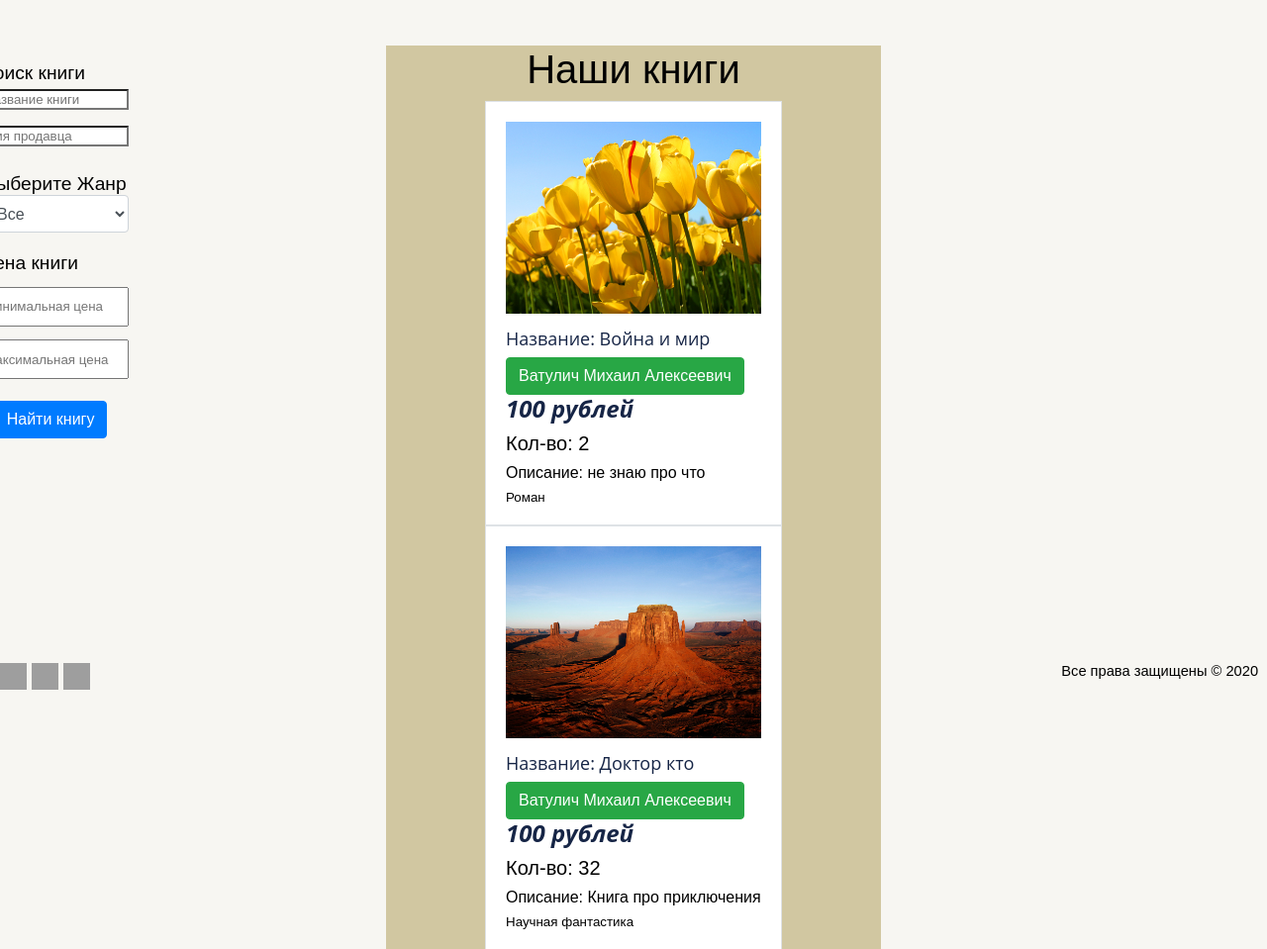
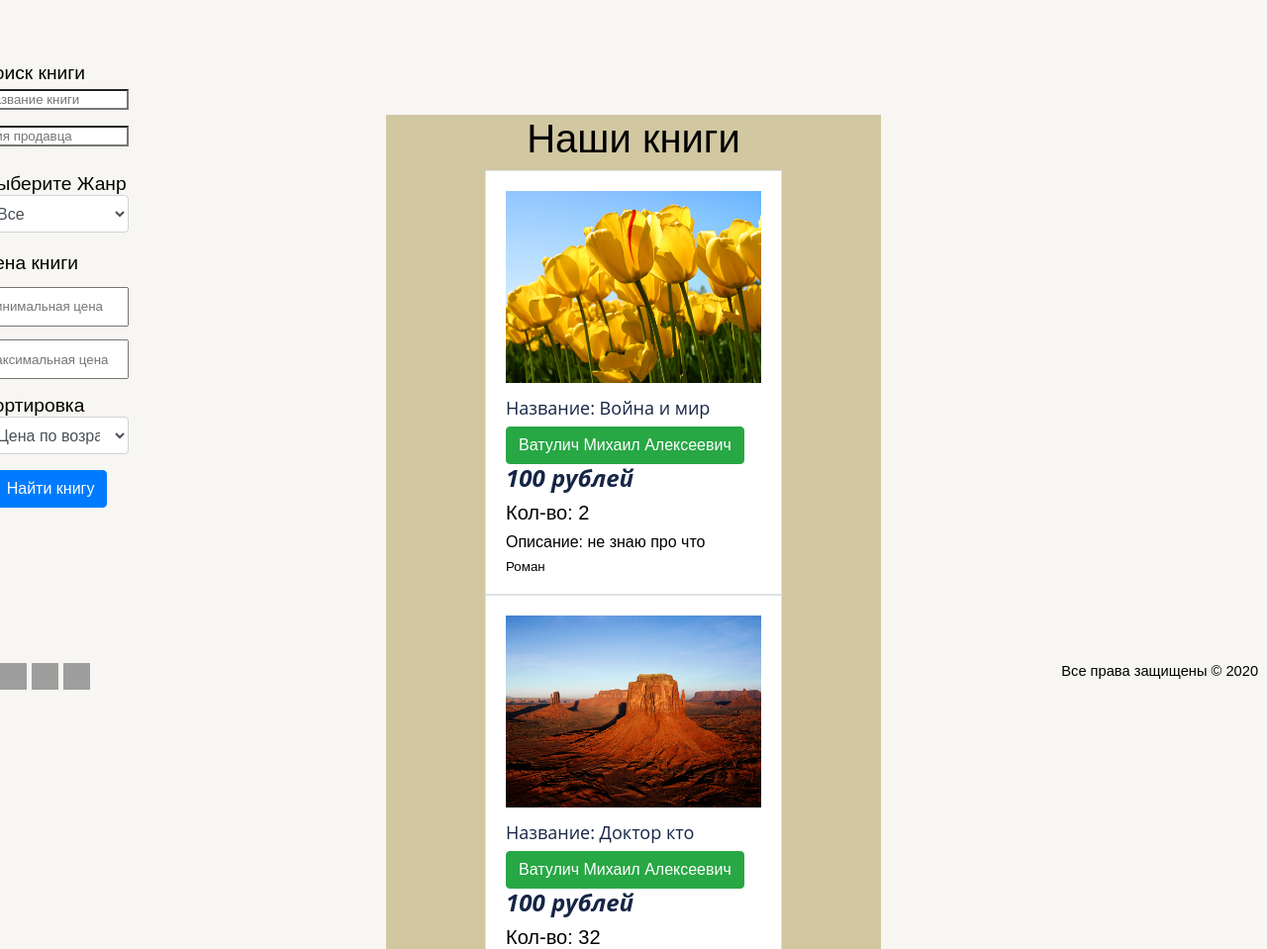
Before and after one commit to MishaVatulich/web_project, a Flask app: page / in a window 1280 px wide. Shown: the part 100-1059 px from the top of the page at 99% size. Run offline with Flask 2, Linux system fonts and the light colour scheme; data comes from the database, SQL or seed files in the repository; some libraries are stand-ins or nearby versions; grey boxes are pictures that could not be loaded.

Commit message:
Сортировка

```diff
--- a/templates/mainpage.html
+++ b/templates/mainpage.html
@@ -37,7 +37,7 @@
         width: 150px;
         height: 40px;
         margin-left: -145px;
-        margin-top: 120px;
+        margin-top: 190px;
     }
     #margin {
         padding: 3px;
@@ -100,6 +100,15 @@
                     <a><big><big>Цена книги</big></big></a>
                     <input type="number" name="min_cost" id="min_cost" placeholder="Минимальная цена" value="{{book_min}}">
                     <input type="number" name="max_cost" id="max_cost" placeholder="Максимальная цена" value="{{book_max}}">
+                </p>
+                <p>
+                    <a><big><big>Сортировка</big></big></a>
+                    <select class="form-control" id="sort" name="sort">
+                        <option>Цена по возрастанию</option>
+                        <option>Цена по убыванию</option>
+                        <option>Сначала новые</option>
+                        <option>Сначала старые</option>
+                    </select>
                 </p>
             </div>
             <div class="form-group" id="filtbutt">
```
